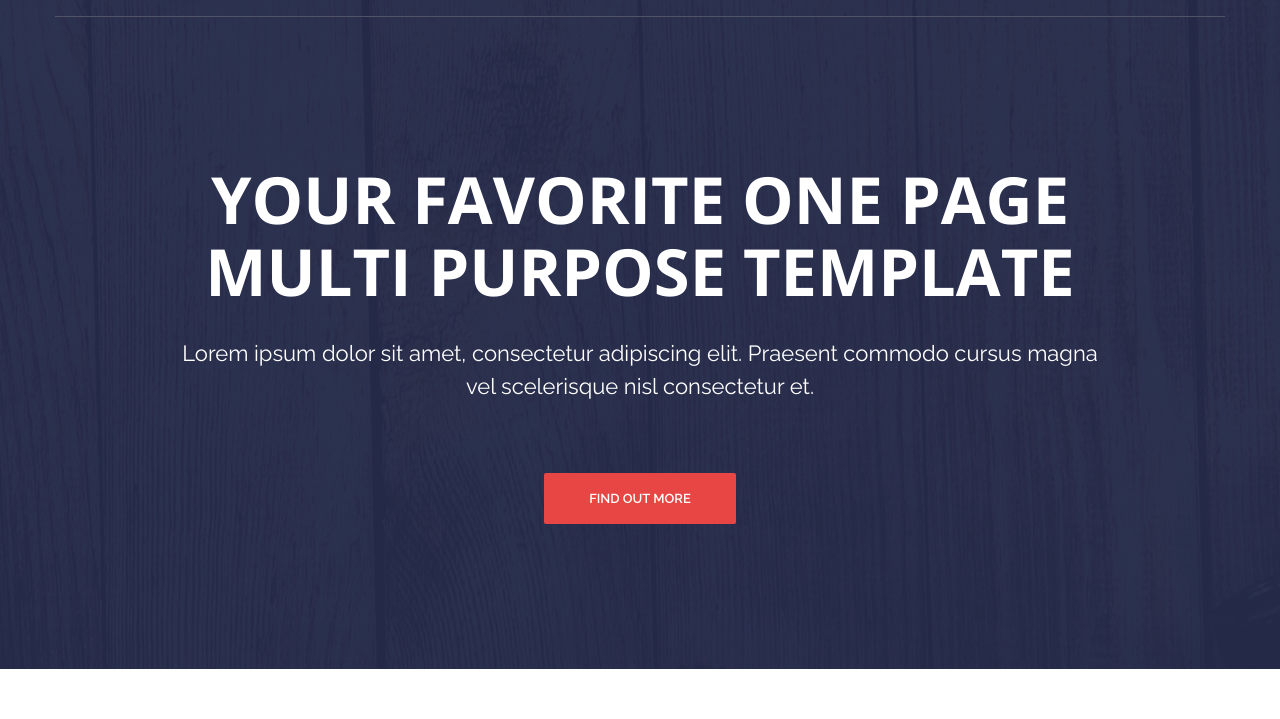
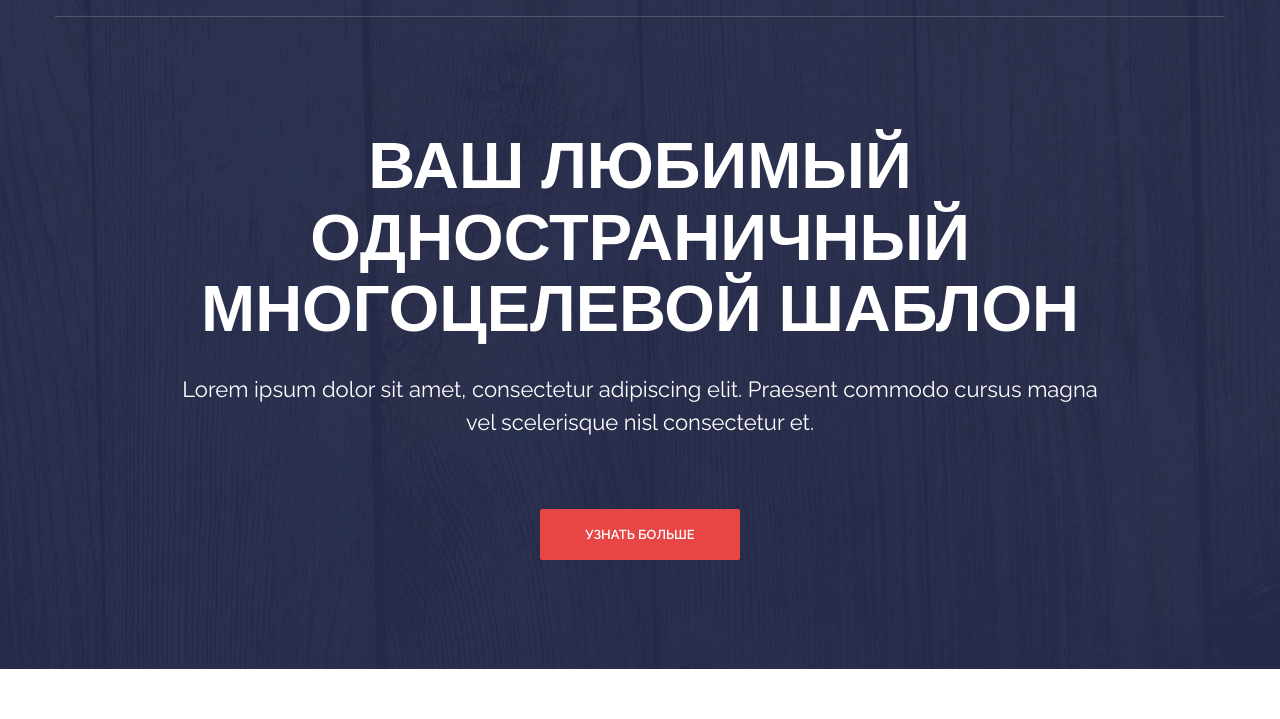
Before and after one commit to AlexAlmet/activebox, a plain HTML site: page index.html in a window 1280 px wide. Shown: the part 81-800 px from the top of the page. Drawn offline with nearby package versions, Linux system fonts and the light colour scheme.

Commit message:
second commit 23.10.2021 22:39

```diff
--- a/index.html
+++ b/index.html
@@ -1,5 +1,5 @@
 <!DOCTYPE html>
-<html lang="en">
+<html lang="ru">
     <head>
         <meta charset="UTF-8">
         <meta http-equiv="X-UA-Compatible" content="IE=edge">
@@ -101,11 +101,12 @@
         <div class="intro" id="intro">
             <div class="container">
                 <div class="intro_inner">
-                    <h1 class="intro_title">Your Favorite One Page Multi Purpose Template</h1>
+                    <!-- <h1 class="intro_title">Your Favorite One Page Multi Purpose Template</h1> -->
+                    <h1 class="intro_title">Ваш любимый одностраничный многоцелевой шаблон</h1>
                     <p class="intro_subtitle">Lorem ipsum dolor sit amet, consectetur adipiscing elit. Praesent commodo cursus magna
                         vel scelerisque nisl consectetur et.
                     </p>
-                    <a href="#" class="btn intro_btn">Find Out More</a>
+                    <a href="#" class="btn intro_btn">Узнать больше</a>
                 </div> <!-- /.intro_inner -->
             </div> <!-- /.container -->
         </div> <!-- /.intro -->
```
